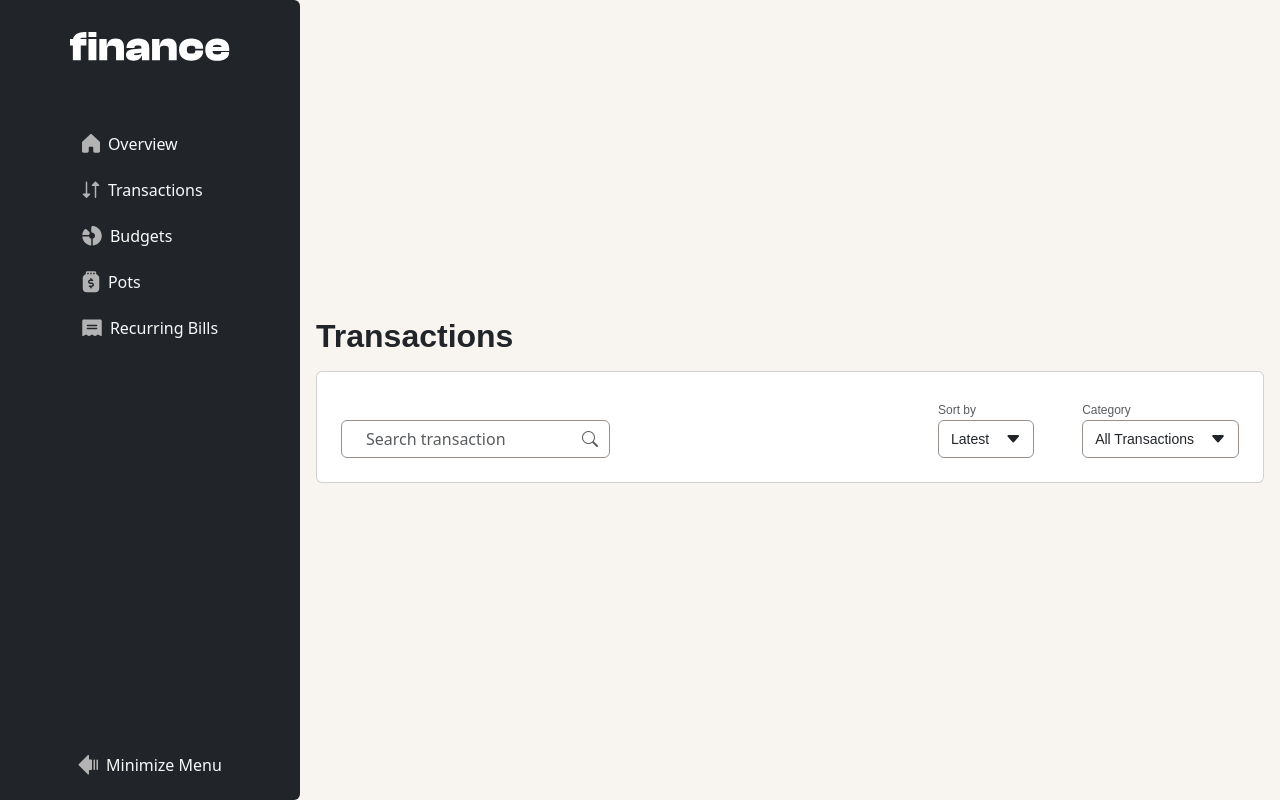
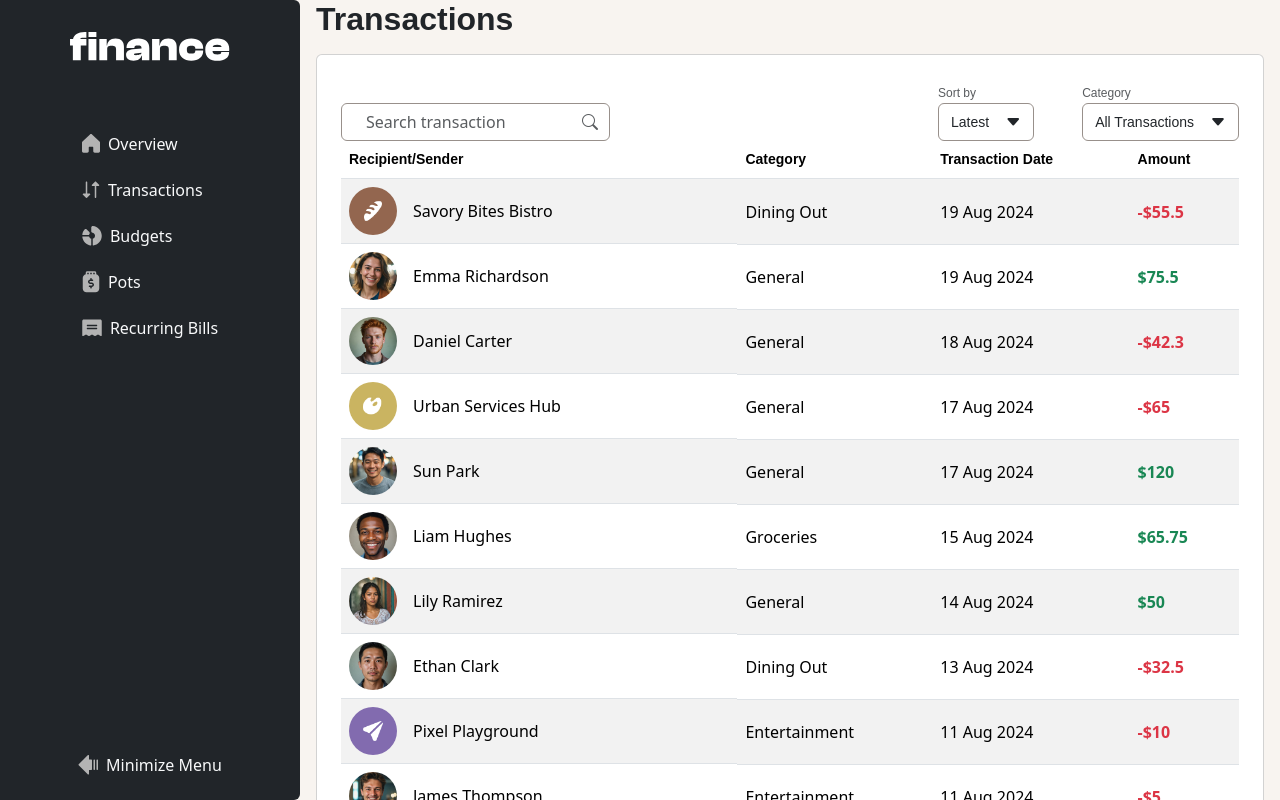
Before and after one commit to abdalsimam1-sketch/personal-finance-app, a React (Vite) app: page /transactions in a window 1280 px wide. Shown: the top 800 px of the page. Built offline with nearby package versions, Linux system fonts and the light colour scheme.

Commit message:
add : render whole table

```diff
--- a/src/pages/Transactions.jsx
+++ b/src/pages/Transactions.jsx
@@ -2,6 +2,7 @@ import React, { useState } from "react";
 import { Title } from "../components/UI/Title";
 import { Input } from "../components/UI/Input";
 import data from "../data/data.json";
+import { FormatDate } from "../HelperFunctions/DateFormat";
 export const Transactions = () => {
   const [SortIsOpen, SetSortIsOpen] = useState(false);
   const [CategoryIsOpen, SetCategoryIsOpen] = useState(false);
@@ -99,7 +100,7 @@ export const Transactions = () => {
         <Title>Transactions</Title>
       </section>
       <section
-        className="col-12 card p-4 "
+        className="col-12 card p-4"
         onClick={() => {
           SetCategoryIsOpen(false);
           SetSortIsOpen(false);
@@ -203,7 +204,39 @@ export const Transactions = () => {
           </div>
         </div>
 
-        <div className="transaction-list"></div>
+        <div className="transaction-list responsive-table">
+          <table className="table table-striped align-middle ">
+            <thead className="text-preset-4 text-muted">
+              <tr>
+                <th>Recipient/Sender</th>
+                <th>Category</th>
+                <th>Transaction Date</th>
+                <th>Amount</th>
+              </tr>
+            </thead>
+            <tbody>
+              {sortedTransactions.map((item) => (
+                <tr>
+                  <td className="d-flex gap-3 align-items-center ">
+                    <img
+                      src={item.avatar}
+                      alt={item.name + " avatar"}
+                      style={{ width: "3rem", borderRadius: "50%" }}
+                    />
+                    {item.name}
+                  </td>
+                  <td>{item.category}</td>
+                  <td>{FormatDate(item.date)}</td>
+                  <td
+                    className={`${item.amount > 0 ? "text-success" : "text-danger"} fw-bold`}
+                  >
+                    {item.amount < 0 && <span>-</span>}${Math.abs(item.amount)}
+                  </td>
+                </tr>
+              ))}
+            </tbody>
+          </table>
+        </div>
         <div className="pagination-section"></div>
       </section>
     </div>
```
